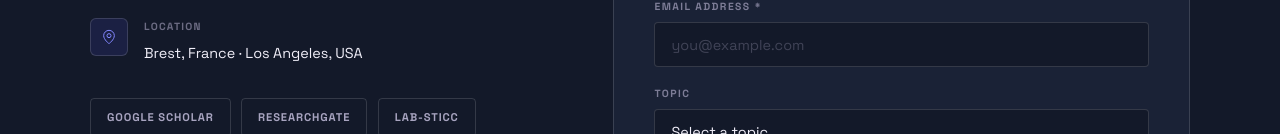
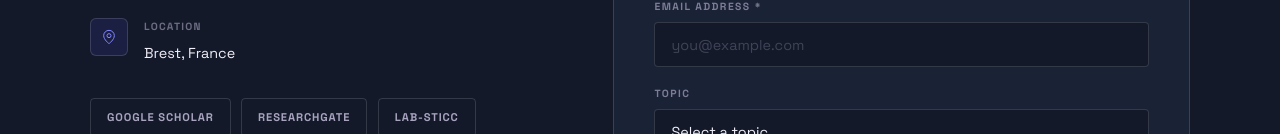
Before and after one commit to elenidor/anna_maria_velentza, a plain HTML site: page index.html in a window 1280 px wide. Shown: the part 5979-6113 px from the top of the page. Drawn offline with nearby package versions, Linux system fonts and the light colour scheme; a web font is replaced by a local one.

Commit message:
Update index.html

```diff
--- a/index.html
+++ b/index.html
@@ -409,7 +409,7 @@
         </div>
         <div class="contact-detail">
           <div class="contact-icon"><svg width="16" height="16" viewBox="0 0 24 24" fill="none" stroke-width="1.5"><path d="M20 10c0 6-8 12-8 12s-8-6-8-12a8 8 0 1 1 16 0Z"/><circle cx="12" cy="10" r="3"/></svg></div>
-          <div><small>Location</small><span>Brest, France · Los Angeles, USA</span></div>
+          <div><small>Location</small><span>Brest, France</span></div>
         </div>
         <div class="social-links">
           <a href="https://scholar.google.com/citations?user=Mv1Q3EEAAAAJ&hl=en&oi=ao" target="_blank" class="social-btn">Google Scholar</a>
```
